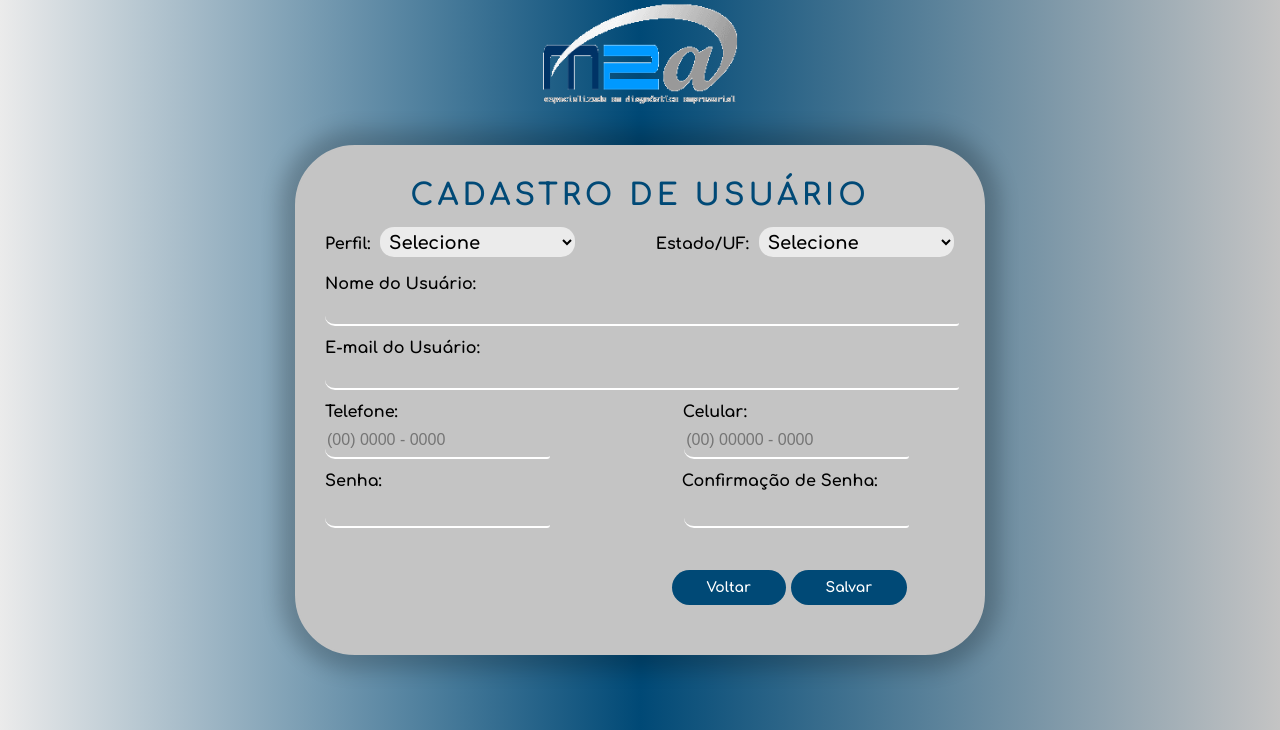
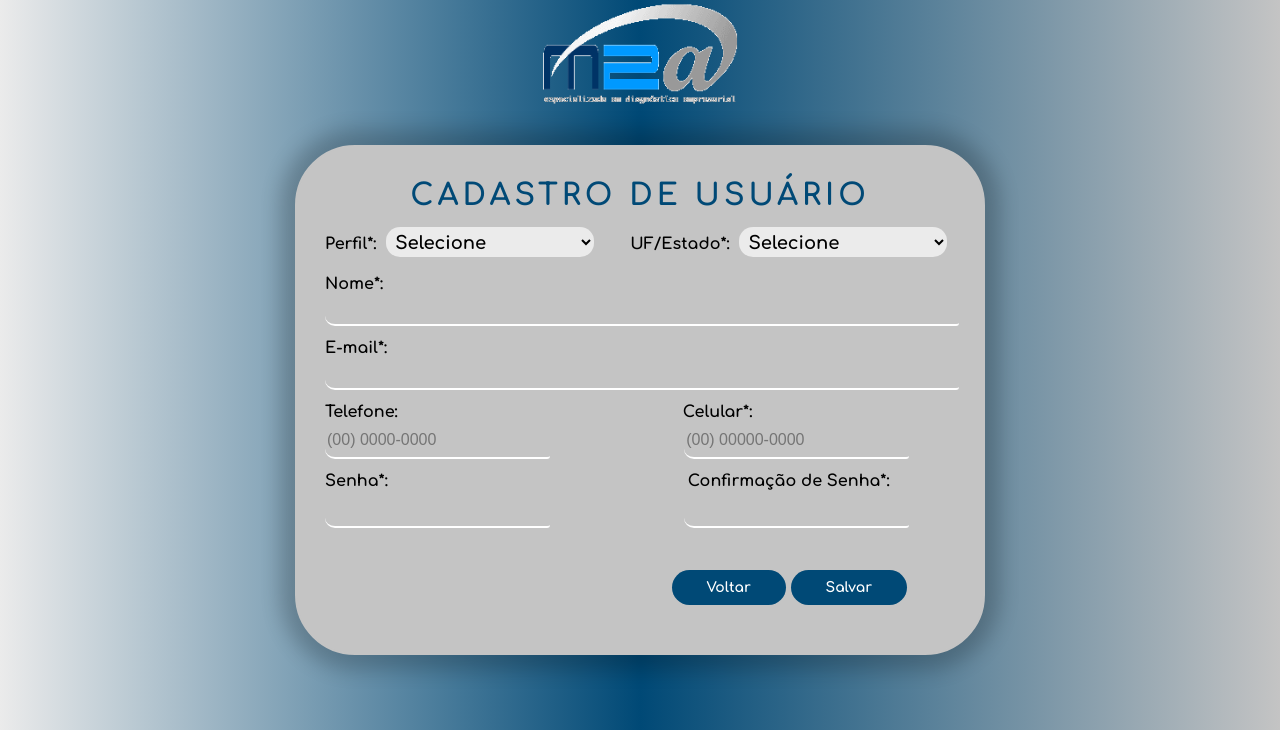
Before and after one commit to Axpower22/M2A_Project, a Django app: page /cadastro_usuario/ in a window 1280 px wide. Shown: the top 730 px of the page. Run offline with Django 3.2, Linux system fonts and the light colour scheme.

Commit message:
ajustes html e css (cadastro_usuario)

```diff
--- a/M2A_app/Templates/M2A_app/cadastro_usuario.html
+++ b/M2A_app/Templates/M2A_app/cadastro_usuario.html
@@ -16,7 +16,7 @@
             <h1>Cadastro de Usuário</h1>
 
             <form autocomplete="off">
-                <label>Perfil:</label>
+                <label>Perfil*:</label>
                 <select name="perfil">
                     <option value="" hidden>Selecione</option>
                     <option value="1">Cliente</option>
@@ -25,7 +25,7 @@
                     <option value="4">Consultor Master</option>
                 </select>
 
-                <label id="label_estado">Estado/UF:</label>
+                <label id="label_estado">UF/Estado*:</label>
                 <select name="Estado">
                     <option value="" hidden>Selecione</option>
                     <option value="AC">AC-Acre</option>
@@ -59,17 +59,17 @@
                 </select>
 
                 <br><br>
-                <label>Nome do Usuário:</label>
+                <label>Nome*:</label>
                 <input type="text" name="nome" autocomplete="off">
                 <br>
-                <label>E-mail do Usuário:</label>
+                <label>E-mail*:</label>
                 <input type="text" name="nome" autocomplete="off">
                 <br>
-                <label id="l_tel">Telefone:</label><label id="l_c">Celular:</label><br>
-                <input type="tel" name="telefone" placeholder="(00) 0000 - 0000" autocomplete="off">
-                <input type="tel" name="celular" placeholder="(00) 00000 - 0000" autocomplete="off">
+                <label id="l_tel">Telefone:</label><label id="l_c">Celular*:</label><br>
+                <input type="tel" name="telefone" placeholder="(00) 0000-0000" autocomplete="off">
+                <input type="tel" name="celular" placeholder="(00) 00000-0000" autocomplete="off">
                 <br>
-                <label id="l_s">Senha:</label><label id="l_cs">Confirmação de Senha:</label><br>
+                <label id="l_s">Senha*:</label><label id="l_cs">Confirmação de Senha*:</label><br>
                 <input type="password" name="senha" autocomplete="off">
                 <input type="password" name="confirma_senha" autocomplete="off">
             </form>
--- a/M2A_app/static/M2A_APP/css/cadastro_usuario.css
+++ b/M2A_app/static/M2A_APP/css/cadastro_usuario.css
@@ -51,7 +51,7 @@
     padding: 5px;
     margin-left: 5px;
     font-family: "Comfortaa", Arial, sans-serif;
-    width:31%;
+    width:33%;
     height: 30px;
     font-size: 18px;
     cursor: pointer;
@@ -64,7 +64,7 @@
 }
 
 #label_estado{
-    margin-left: 12%;
+    margin-left: 5%;
 }
 
 .cadastro select[name="Estado"]::-webkit-scrollbar{
```
